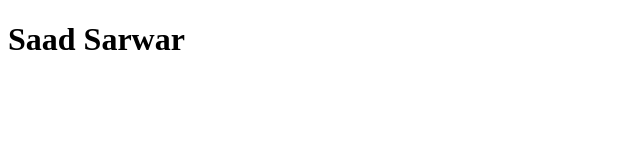
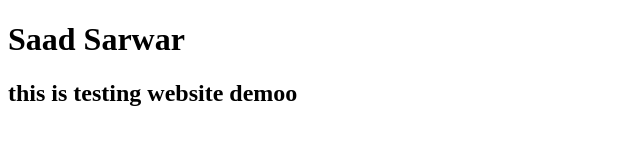
Before and after one commit to Saad-Sarwar/demoo, a plain HTML site: page index.html in a window 1280 px wide. Shown: the whole page, without its empty margins (0-640 px from the left). Drawn offline with Linux system fonts and the light colour scheme.

Commit message:
add new sentence

```diff
--- a/index.html
+++ b/index.html
@@ -8,5 +8,6 @@
 </head>
 <body>
     <h1>Saad Sarwar</h1>
+    <h2>this is testing website demoo</h2>
 </body>
 </html>
```
